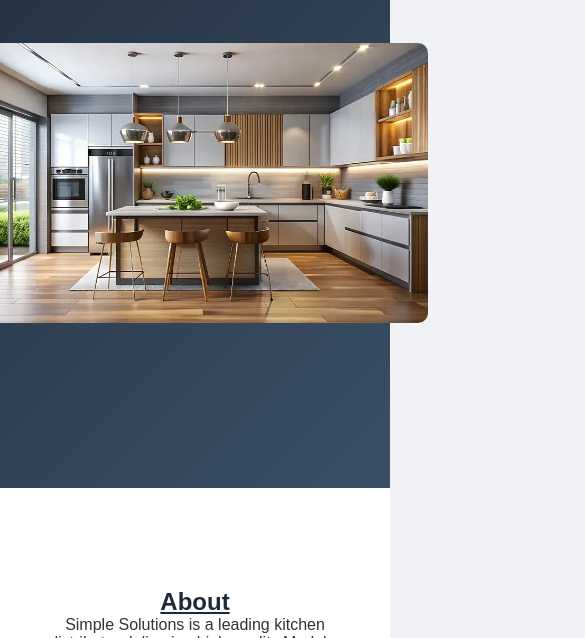
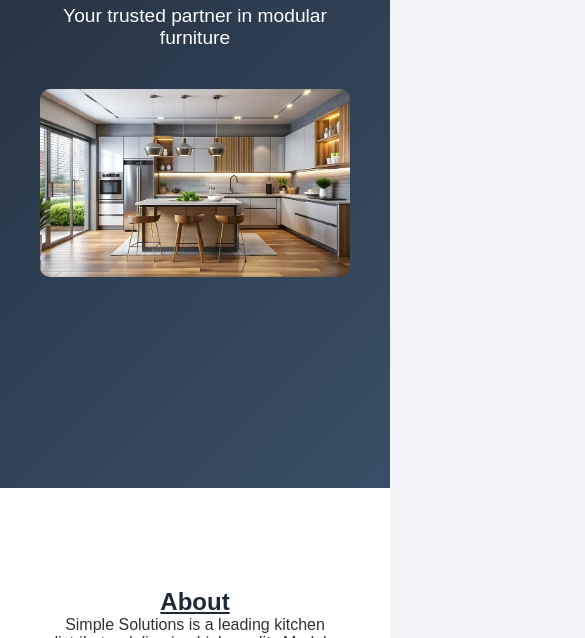
Before and after one commit to CODE-X-ABHIJIT/SIMPLE-SOLUTIONS, a plain HTML site: page index.html in a window 390 px wide. Shown: the part 462-1100 px from the top of the page, 585 px wide, since content can reach past the window. Drawn offline with Linux system fonts and the light colour scheme.

Commit message:
modification

```diff
--- a/css/style.css
+++ b/css/style.css
@@ -210,6 +210,11 @@ a {
   .hero-text {
     padding-right: 0;
   }
+  .hero-image img {
+  max-width: 100%;
+  height: auto;
+  border-radius: 10px;
+}
 }
 
 /* Services Section */
--- a/index.html
+++ b/index.html
@@ -125,7 +125,7 @@
     </div>
 
     <div class="map">
-      <iframe src="https://maps.google.com/maps?q=20.343072, 85.822050&z=18&output=embed" width="800" height="300" frameborder="0" allowfullscreen></iframe>
+      <iframe src="https://maps.google.com/maps?q=20.343072, 85.822050&z=18&output=embed" width="500" height="300" frameborder="0" allowfullscreen></iframe>
     </div>
   </section>
 
```
